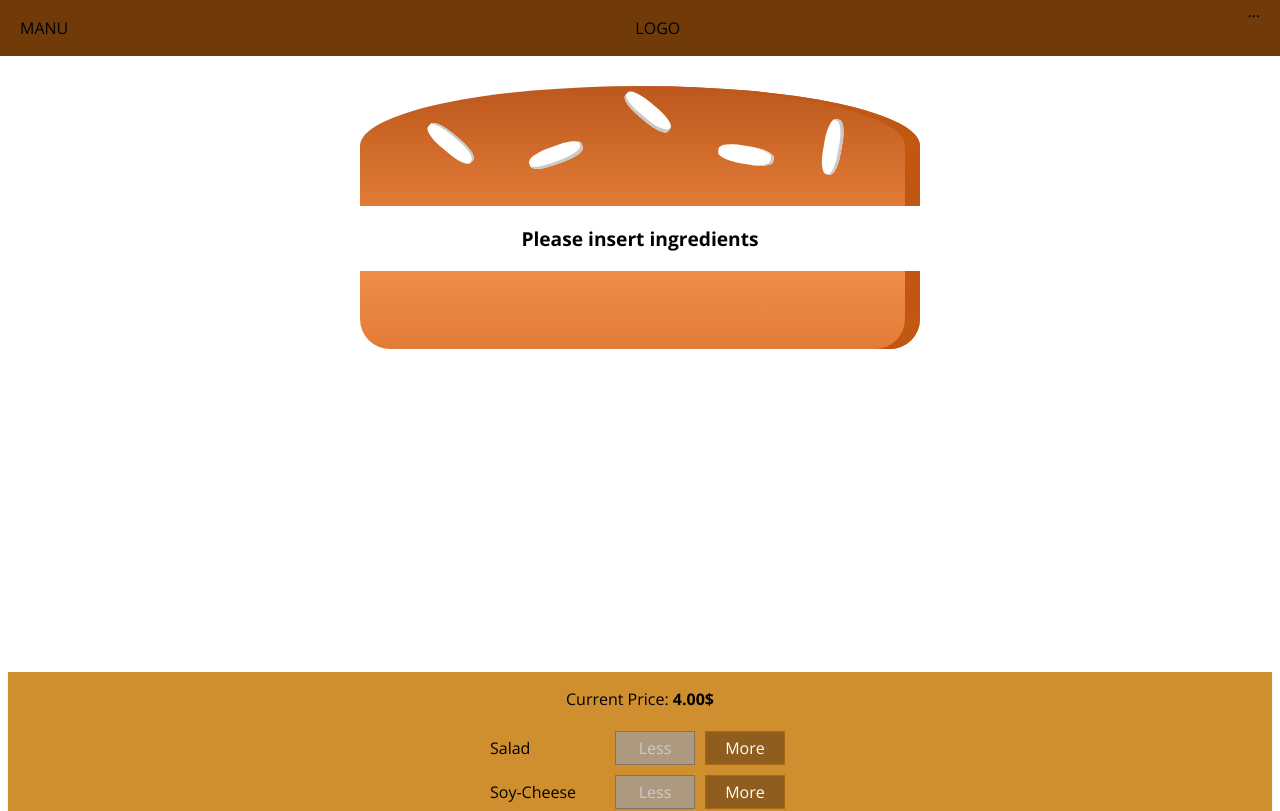
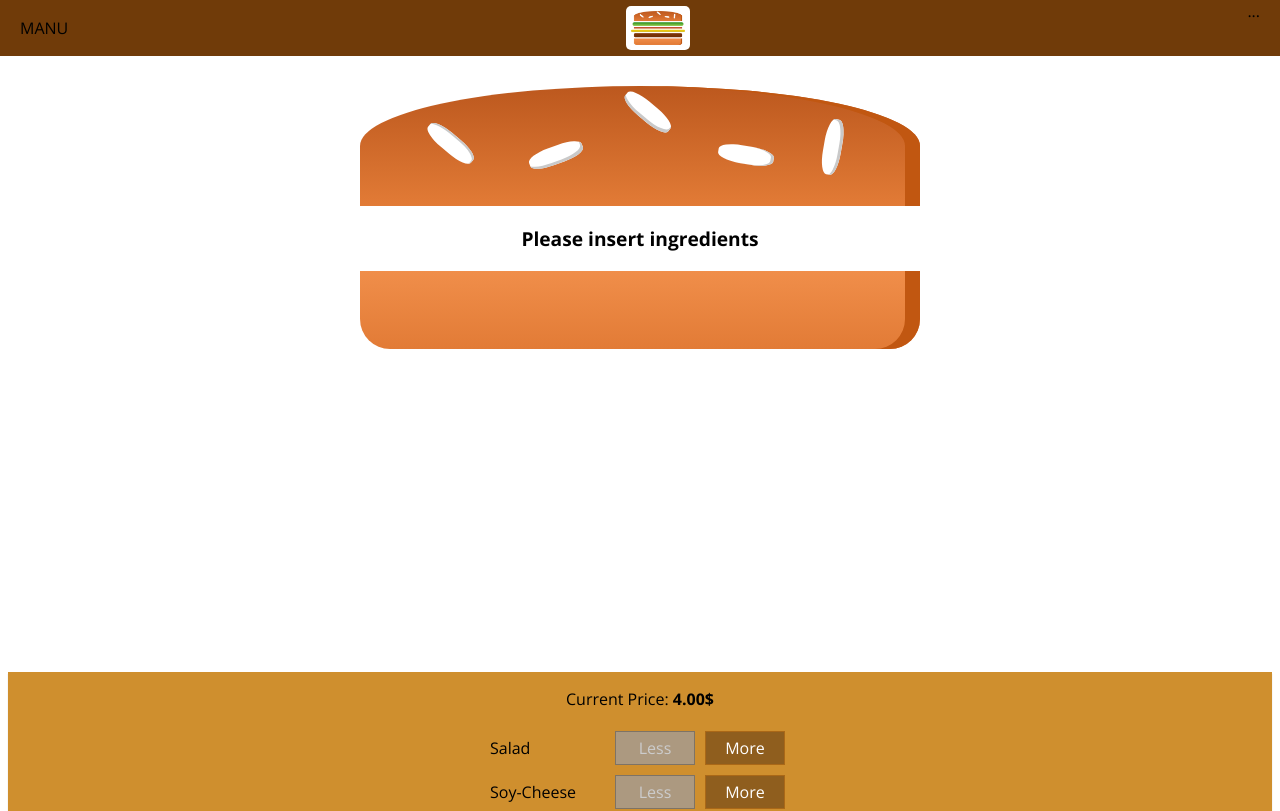
Before and after one commit to ItayTur/Vegan-Burger-Builder, a React (Create React App) app in the folder vegan-burger-builder/: page / in a window 1280 px wide. Shown: the top 811 px of the page. Built offline with nearby package versions, Linux system fonts and the light colour scheme.

Commit message:
Create logo

```diff
--- /dev/null
+++ b/vegan-burger-builder/src/components/Logo/Logo.js
@@ -0,0 +1,11 @@
+import React from 'react';
+import classes from './Logo.module.css';
+import burgerLogo from '../../assets/images/burger-logo.png';
+
+const logo = (props) => (
+    <div className={classes.Logo}>
+        <img src={burgerLogo} alt="My V-Burger"/>
+    </div>
+);
+
+export default logo;
--- /dev/null
+++ b/vegan-burger-builder/src/components/Logo/Logo.module.css
@@ -0,0 +1,11 @@
+.Logo {
+    background-color: white;
+    padding: 5px;
+    height: 80%;
+    box-sizing: border-box;
+    border-radius: 5px;
+}
+
+.Logo img{
+    height: 100%;
+}
--- a/vegan-burger-builder/src/components/Navigation/Toolbar/Toolbar.js
+++ b/vegan-burger-builder/src/components/Navigation/Toolbar/Toolbar.js
@@ -1,14 +1,16 @@
 import React from 'react';
 import classes from './Toolbar.module.css';
+import Logo from '../../Logo/Logo';
 
 const toolbar = (props) => {
-    return (<header className={classes.Toolbar}>
+    return (
+    <header className={classes.Toolbar}>
         <div>MANU</div>
-        <div>LOGO</div>
+        <Logo/>
         <nav>
             ...
         </nav>
-    </header>)
+    </header>);
 }
 
 export default toolbar;
```
Also changed, not shown: vegan-burger-builder/src/assets/images/burger-logo.png (added).
